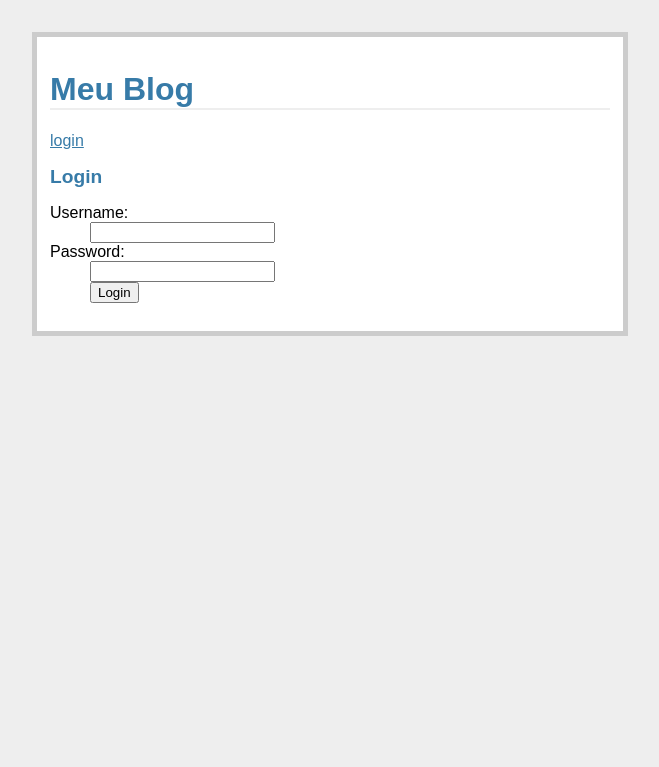
After one commit to feulo-ocean/python_html_css, a Flask app: page /login in a window 1280 px wide. The commit adds this page. Shown: the top 767 px of the page, without its empty margins (310-969 px from the left). Run offline with Flask 2, Linux system fonts and the light colour scheme.

Commit message:
intervalo aula 3

```diff
--- a/app.py
+++ b/app.py
@@ -25,4 +25,13 @@ def exibir_entradas():
     entradas = []
     for titulo, texto, criado_em in cur.fetchall():
         entradas.append({"titulo": titulo, "texto": texto, "criado_em": criado_em})
-    return render_template("layout.html", entradas=entradas)
+    return render_template("exibir_entradas.html", entradas=entradas)
+
+
+@app.route('/login')
+def login():
+    return render_template("login.html")
+
+@app.route("/logout")
+def logout():
+    return
--- /dev/null
+++ b/static/estilo.css
@@ -0,0 +1,24 @@
+body{
+    background-color: #eee;
+    font-family: sans-serif;
+}
+
+h1, h2, a{
+    color: #377BA8
+}
+
+h1{
+    border-bottom: 2px solid #eee;
+}
+
+h2{
+    font-size: 1.2em;
+}
+
+.pagina{
+    margin: 2em auto;
+    width: 35em;
+    border: 5px solid #ccc;
+    padding: 0.8em;
+    background-color: white;
+}
--- a/templates/layout.html
+++ b/templates/layout.html
@@ -1,15 +1,15 @@
 <html>
     <head>
-
+        <link rel="stylesheet" type="text/css" href="static/estilo.css">
     </head>
     <body>
         <div class="pagina">
             <h1>Meu Blog</h1>
             <div class="metanav">
                 {% if not session.logado %}
-                    <a href="">login</a>
+                    <a href="/login">login</a>
                 {% else %}
-                    <a href="">logout</a>
+                    <a href="/logout">logout</a>
                 {% endif %}
             </div>
             {% for mensagem in get_flashed_messages() %}
--- /dev/null
+++ b/templates/login.html
@@ -0,0 +1,17 @@
+{% extends "layout.html" %}
+
+{% block corpo%}
+<h2> Login</h2>
+
+<form>
+    <dl>
+        <dt> Username:
+            <dd><input type="text" name="username">
+        <dt>
+            Password:
+            <dd><input type="password" name="password">
+        <dd><input type="submit" value="Login">
+    </dl>
+</form>
+
+{% endblock %}
```
Also changed, not shown: templates/exibir_entradas.html (added, +14 -0 lines), templates/hello.html (deleted, +0 -13 lines).
